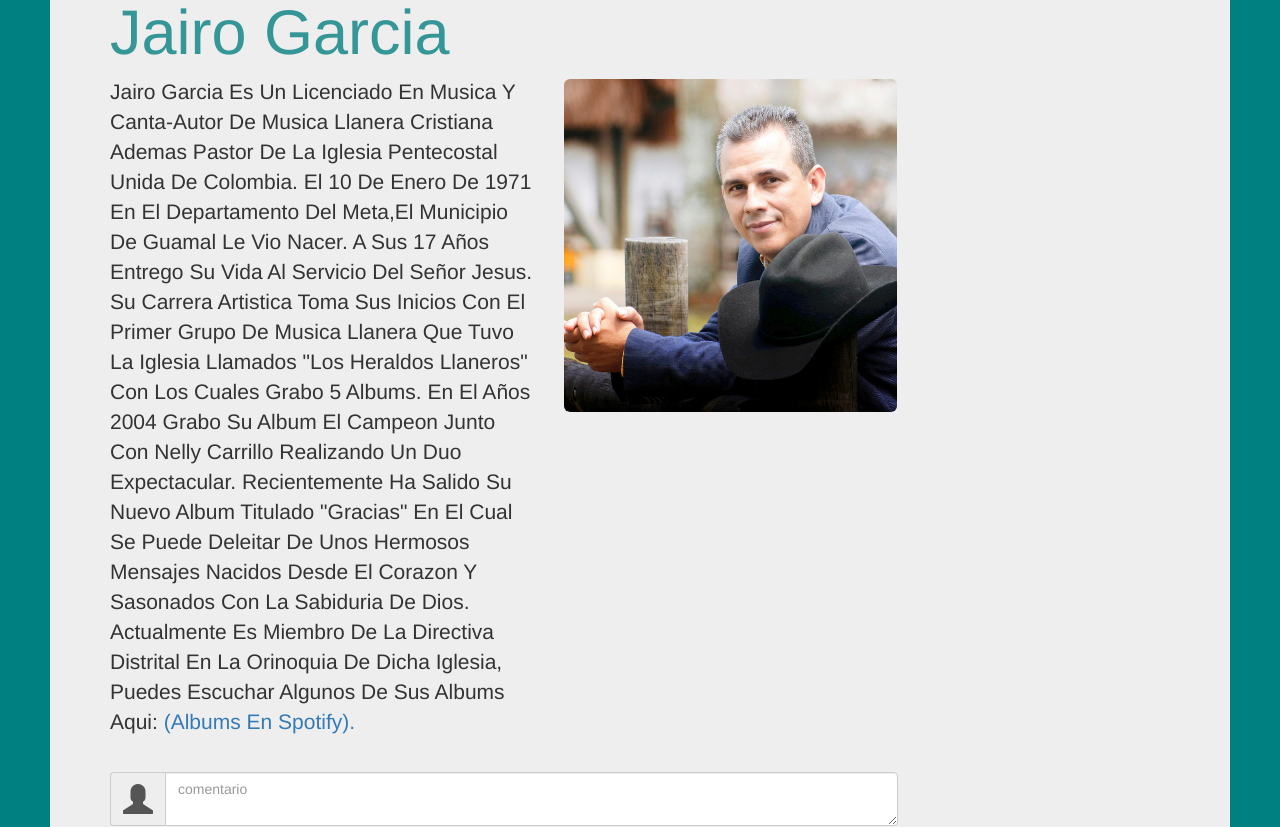
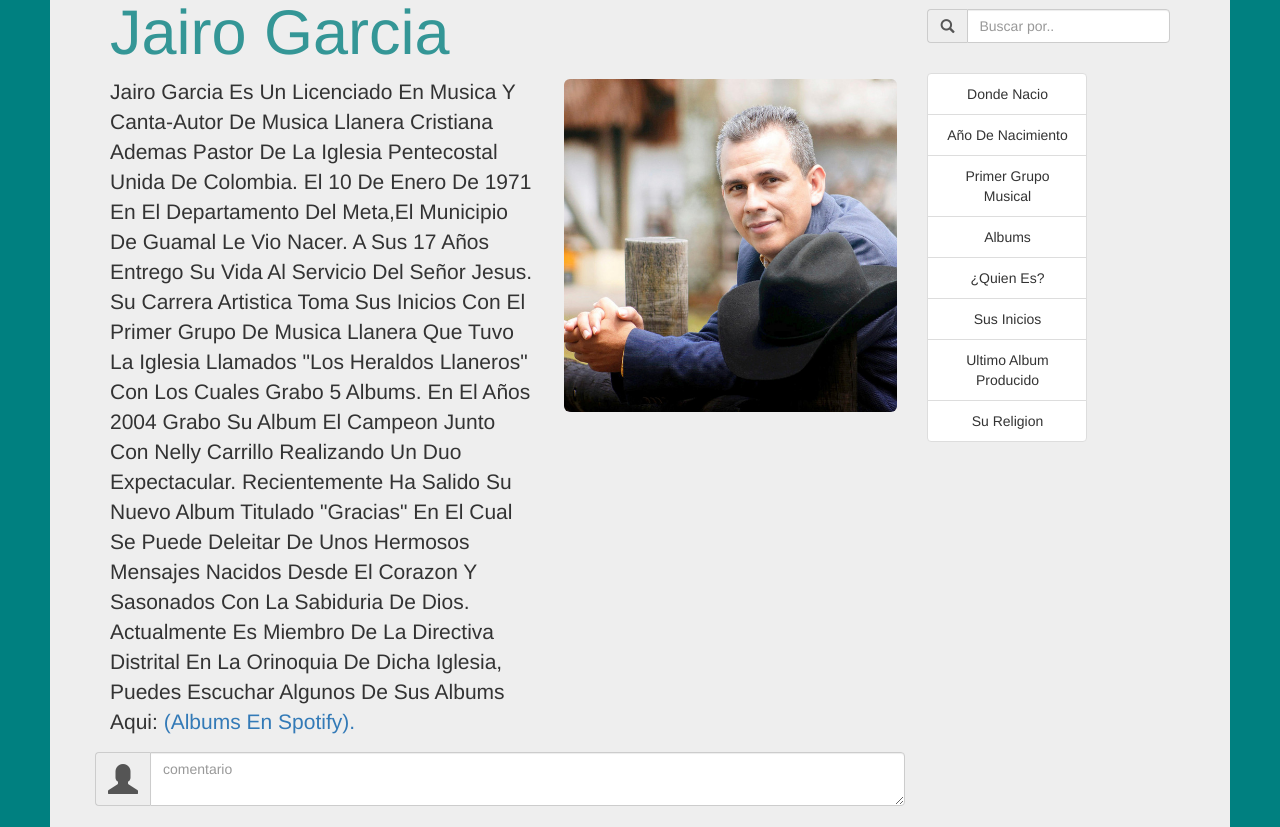
Before and after one commit to Geekcel/Blog-De-Musica, a plain HTML site: page Index.html in a window 1280 px wide. Shown: the part 406-1233 px from the top of the page. Drawn offline with Linux system fonts and the light colour scheme.

Commit message:
ver 1.0 final

```diff
--- a/Index.html
+++ b/Index.html
@@ -59,16 +59,29 @@
                             </div>
 
                             <div class="col-lg-3">
-                                <div class="input-group hidden-xs hidden-sm hidden-md">
-                                    <span class="input-group-addon"><i class="glyphicon glyphicon-search comentari"></i></span>
+                                <div class="input-group hidden-xs hidden-sm hidden-md" id="buscador">
+                                    <span class="input-group-addon"><i class="glyphicon glyphicon-search"></i></span>
                                     <input class="form-control" type="text" placeholder="Buscar por..">
                                 </div>
                             </div>
 
-                        </div>
-                        <br>
+                            <div class="row">
+                                <div class="col-lg-3 hidden-md hidden-xs hidden-sm" id="items">
+                                    <ul class="list-group text-capitalize text-center">
+                                        <li class="list-group-item">Donde Nacio</li>
+                                        <li class="list-group-item">Año De Nacimiento</li>
+                                        <li class="list-group-item">primer grupo musical</li>
+                                        <li class="list-group-item">albums</li>
+                                        <li class="list-group-item">¿quien es?</li>
+                                        <li class="list-group-item">sus inicios</li>
+                                        <li class="list-group-item">ultimo album producido</li>
+                                        <li class="list-group-item">su religion</li>
+                                    </ul>
+                                </div>
+                            </div>
+
                         <div class="row">
-                            <div class="col-lg-9">
+                            <div class="col-lg-9 col-xs-11">
                                 <div class="input-group">
                                         <span class="input-group-addon"><i class="glyphicon glyphicon-user comentarios"></i></span>
                                         <textarea name="comentario" id="comentario" class="form-control" placeholder="comentario"></textarea>
@@ -86,6 +99,15 @@
                                     <p class="text-capitalize">es una inicitiva de los adolecentes que hacen parte de la iglesia pentecostal unida de colombia en vistahermosa (meta), los cuales generan una tematica durante el año, se dan cita los sabados se comparte un delicioso desayuno y se inicia una conversacion motivacional para romper el hielo y tratar temas doctrinales y temas de interes en lo adolecentes, es una manera fantastica y poco comun para brindar una sana e interesante orientacion para la juventud de esta genereacion.</p>
                             </div>
 
+                            <div class="row">
+                                <div class="col-lg-8 col-xs-11">
+                                    <div class="input-group">
+                                            <span class="input-group-addon"><i class="glyphicon glyphicon-user comentarios"></i></span>
+                                            <textarea name="comentario" id="comentario" class="form-control" placeholder="comentario"></textarea>
+                                    </div>
+                                </div>
+                            </div>
+
                         </div>
 
                     </div>
--- a/css/estilos.css
+++ b/css/estilos.css
@@ -32,6 +32,14 @@ li{
     font-size: 30px;
 }
 
+#buscador{
+    margin-top: 100px;
+}
+
+#items{
+    margin-top: 30px;
+}
+
 @media(max-width:1080px){
     body{
         margin-left: 0px;
```
